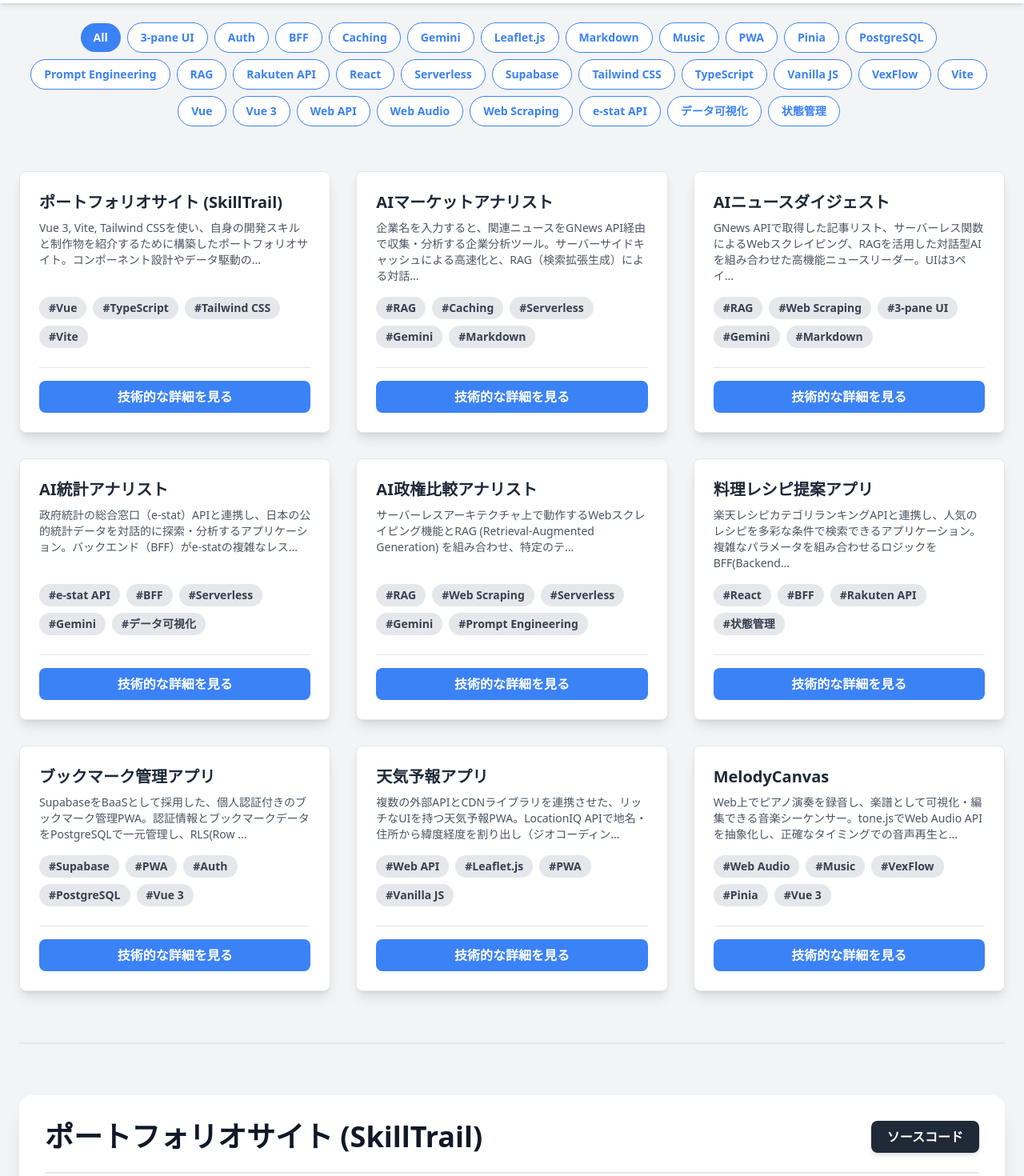
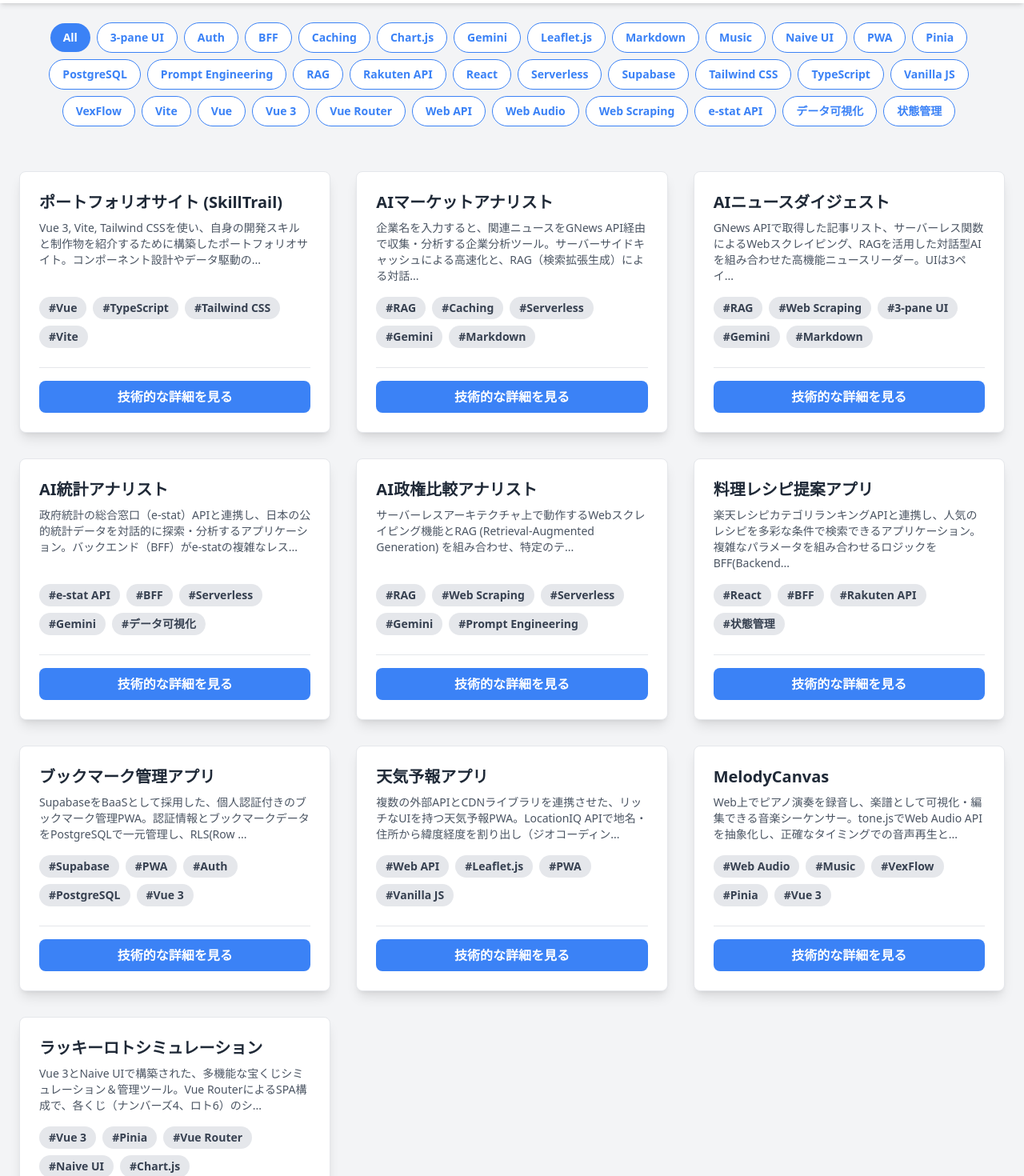
Before and after one commit to tako-chan0511/skilltrail, a Vue app: page / in a window 1280 px wide. Shown: the part 120-1590 px from the top of the page at 80% size. Built offline with nearby package versions, Linux system fonts and the light colour scheme.

Commit message:
LuckyLotteシミュレーションアプリ

```diff
--- a/src/apps.ts
+++ b/src/apps.ts
@@ -230,7 +230,6 @@
       { name: 'PWA', color: 'bg-amber-300 text-amber-900' },
     ],
   },
-  // --- ★★★ ここから新規追加 ★★★ ---
   {
     id: 11,
     title: 'MelodyCanvas',
@@ -258,6 +257,35 @@
       { name: 'MIDI-Writer-JS', color: 'bg-gray-400 text-white' },
     ],
   },
+  // --- ★★★ ここから新規追加 ★★★ ---
+  {
+    id: 12,
+    title: 'ラッキーロトシミュレーション',
+    description: 'Vue 3とNaive UIで構築された、多機能な宝くじシミュレーション＆管理ツール。Vue RouterによるSPA構成で、各くじ（ナンバーズ4、ロト6）のシミュレーション画面や購入履歴、統計データ画面をコンポーネントとして明確に分離。Piniaストアと永続化プラグインを活用し、すべてのユーザーデータをクライアントサイドで安全に管理します。',
+    screenshot: '',
+    appUrl: 'https://tako-chan0511.github.io/luckylotto',
+    githubUrl: 'https://github.com/tako-chan0511/luckylotto',
+    tags: ['Vue 3', 'Pinia', 'Vue Router', 'Naive UI', 'Chart.js'],
+    learnings: {
+      challenge: 'シミュレーションのエントリー、購入履歴、統計データなど、アプリ全体で共有・連動させるべき状態が多岐にわたったこと。特に、複数のコンポーネントから状態を変更し、それをリアクティブに別のコンポーネントのグラフ描画に反映させるロジックが複雑化しました。',
+      solution: 'Piniaを導入し、状態管理のロジックをコンポーネントから完全に分離。購入履歴や統計データなどをストアに集約し、各コンポーネントはストアのデータを参照・更新するだけのシンプルな責務にしました。`pinia-plugin-persistedstate`を組み合わせることで、リロードしてもデータが消えない永続化を容易に実現。これにより、複雑な状態遷移も非常に見通しよく管理できるようになりました。',
+    },
+    features: [
+      'ナンバーズ4・ロト6の抽選アルゴリズムシミュレーション',
+      'Vue RouterによるマルチページSPA構成',
+      'Piniaストアによる状態の一元管理とlocalStorageへの永続化',
+      'Naive UIコンポーネントによるリッチなUI構築',
+      'Chart.jsによる統計データのグラフ可視化',
+    ],
+    stack: [
+      { name: 'Vue 3', color: 'bg-green-200 text-green-800' },
+      { name: 'Pinia', color: 'bg-yellow-400 text-black' },
+      { name: 'Vue Router', color: 'bg-green-300 text-green-900' },
+      { name: 'Naive UI', color: 'bg-teal-200 text-teal-800' },
+      { name: 'Chart.js', color: 'bg-pink-200 text-pink-800' },
+      { name: 'TypeScript', color: 'bg-blue-200 text-blue-800' },
+    ],
+  },
 ];
 
 // 全てのタグを重複なく取得する
```
